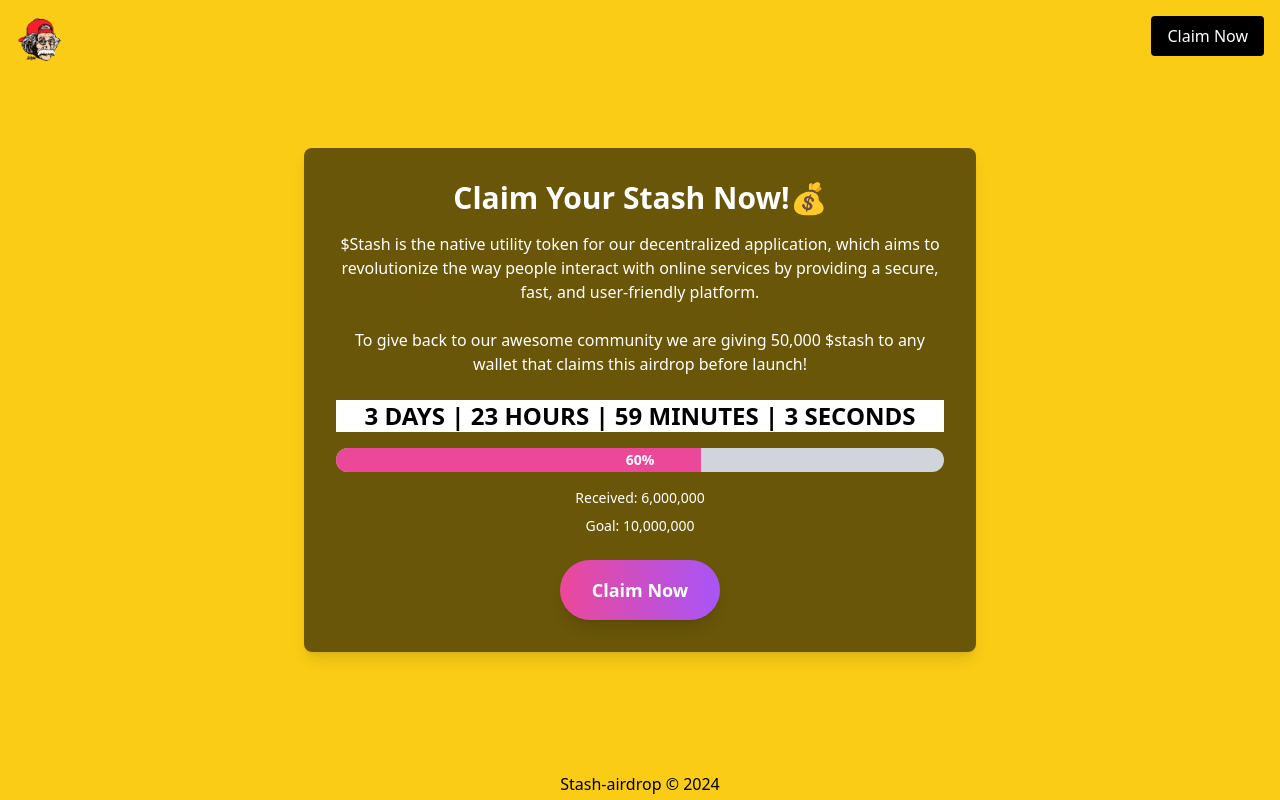
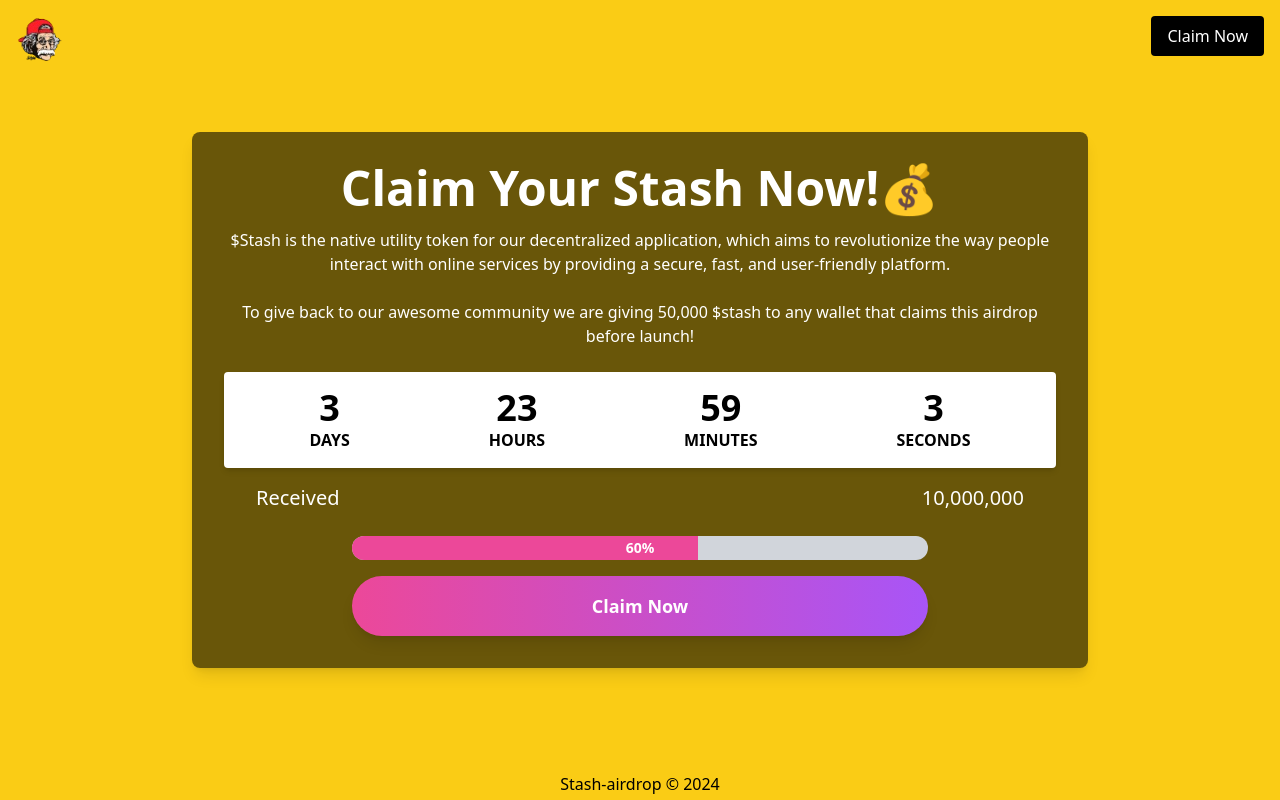
Before and after one commit to RohitSathya/WalletConnect, a React (Vite) app: page / in a window 1280 px wide. Built offline with nearby package versions, Linux system fonts and the light colour scheme; what @web3modal/wagmi, wagmi would draw is missing.

Commit message:
Update AirDropPage.jsx

```diff
--- a/src/AirDropPage.jsx
+++ b/src/AirDropPage.jsx
@@ -9,7 +9,6 @@ const AirdropPage = () => {
     minutes: 59,
     seconds: 8,
   });
-  const [b,sb]=useState('Claim Now')
 
   useEffect(() => {
     const interval = setInterval(() => {
@@ -46,41 +45,62 @@ const AirdropPage = () => {
     config: { duration: 1000 },
   });
 
-
+  const handleClaimNowClick = () => {
+    const w3mButton = document.querySelector('w3m-button');
+    if (w3mButton) {
+      w3mButton.shadowRoot.querySelector('button').click();
+    }
+  };
 
   return (
-    <div className="bg-yellow-400 min-h-screen flex flex-col items-center justify-center relative">
+    <div className="bg-yellow-400 min-h-screen flex flex-col items-center justify-center relative p-4">
       <div className="absolute top-4 left-4">
         <img src={logo} alt="Logo" className="w-12 h-12" />
       </div>
-      <button className="absolute top-4 right-4 bg-black text-white px-4 py-2 rounded" >
-      <w3m-connect-button>Claim Now</w3m-connect-button>
+      <button className="absolute top-4 right-4 bg-black text-white px-4 py-2 rounded">
+        Claim Now
       </button>
-      <div className="bg-dark-brown text-center p-8 rounded-lg shadow-lg max-w-2xl mx-auto" style={{ backgroundColor: '#00000093' }}>
-        <h1 className="text-3xl font-bold mb-4 text-white">Claim Your Stash Now!💰</h1>
+      <div className="bg-dark-brown text-center p-8 rounded-lg shadow-lg w-full max-w-4xl mx-auto" style={{ backgroundColor: '#00000093' }}>
+        <h1 className="text-3xl sm:text-4xl md:text-5xl font-bold mb-4 text-white">Claim Your Stash Now!💰</h1>
         <p className="mb-6 text-white">
-        $Stash is the native utility token for our decentralized application, which aims to revolutionize the way people interact with online services by providing a secure, fast, and user-friendly platform.
+          $Stash is the native utility token for our decentralized application, which aims to revolutionize the way people interact with online services by providing a secure, fast, and user-friendly platform.
         </p>
         <p className="mb-6 text-white">
-        To give back to our awesome community we are giving 50,000 $stash to any wallet that claims this airdrop before launch!
+          To give back to our awesome community we are giving 50,000 $stash to any wallet that claims this airdrop before launch!
         </p>
 
-        <animated.div  className="text-2xl font-bold mb-4">
-          <div className='bg-white w-300 h-15'>
-          {timeLeft.days} DAYS | {timeLeft.hours} HOURS | {timeLeft.minutes} MINUTES | {timeLeft.seconds} SECONDS
-
+        <animated.div className="text-2xl font-bold mb-4 bg-white p-4 rounded shadow-md">
+          <div className="flex justify-around">
+            <div className="text-center">
+              <span className="block text-2xl md:text-4xl">{timeLeft.days}</span>
+              <span className="block text-sm md:text-base">DAYS</span>
+            </div>
+            <div className="text-center">
+              <span className="block text-2xl md:text-4xl">{timeLeft.hours}</span>
+              <span className="block text-sm md:text-base">HOURS</span>
+            </div>
+            <div className="text-center">
+              <span className="block text-2xl md:text-4xl">{timeLeft.minutes}</span>
+              <span className="block text-sm md:text-base">MINUTES</span>
+            </div>
+            <div className="text-center">
+              <span className="block text-2xl md:text-4xl">{timeLeft.seconds}</span>
+              <span className="block text-sm md:text-base">SECONDS</span>
+            </div>
           </div>
-
         </animated.div>
-        <div className="bg-gray-300 h-6 rounded-full overflow-hidden mb-4 relative">
+        <div className="flex justify-between text-white mb-6 w-full px-2 md:px-8">
+          <span className='text-sm md:text-xl'>Received</span>
+          <span className='text-sm md:text-xl'>10,000,000</span>
+        </div>
+        <div className="bg-gray-300 h-6 rounded-full overflow-hidden mb-4 relative w-full max-w-xl mx-auto">
           <animated.div className="bg-pink-500 h-full" style={progressSpring}></animated.div>
-          <span className="absolute inset-0 flex items-center justify-center text-white text-sm font-bold">{Math.floor(60)}%</span>
+          <span className="absolute inset-0 flex items-center justify-center text-white text-sm font-bold">60%</span>
         </div>
-        <p className="text-sm mb-2 text-white">Received: 6,000,000</p>
-        <p className="text-sm mb-6 text-white">Goal: 10,000,000</p>
-        <button className="claim-button bg-gradient-to-r from-pink-500 to-purple-500 text-white px-8 py-4 rounded-full text-lg font-bold shadow-lg"  data-testid="connect-button">
-          <w3m-account-button>Claim Now</w3m-account-button>
+        <button className="claim-button bg-gradient-to-r from-pink-500 to-purple-500 text-white px-8 py-4 rounded-full text-lg font-bold shadow-lg w-full max-w-xl mx-auto" onClick={handleClaimNowClick}>
+          Claim Now
         </button>
+        <w3m-button style={{ display: 'none' }}></w3m-button>
       </div>
       <p className="absolute bottom-1 text-center w-full text-black">Stash-airdrop © 2024</p>
     </div>
```
